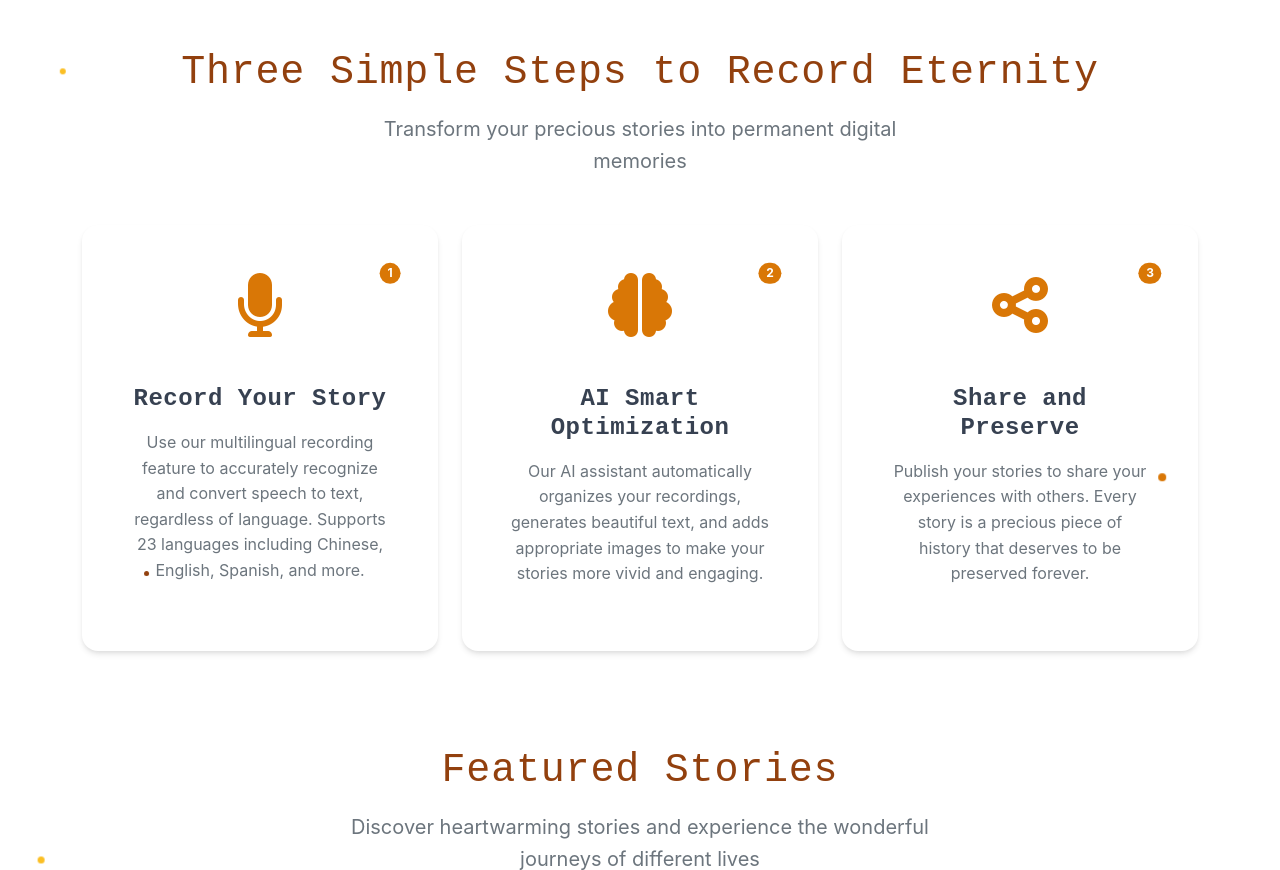
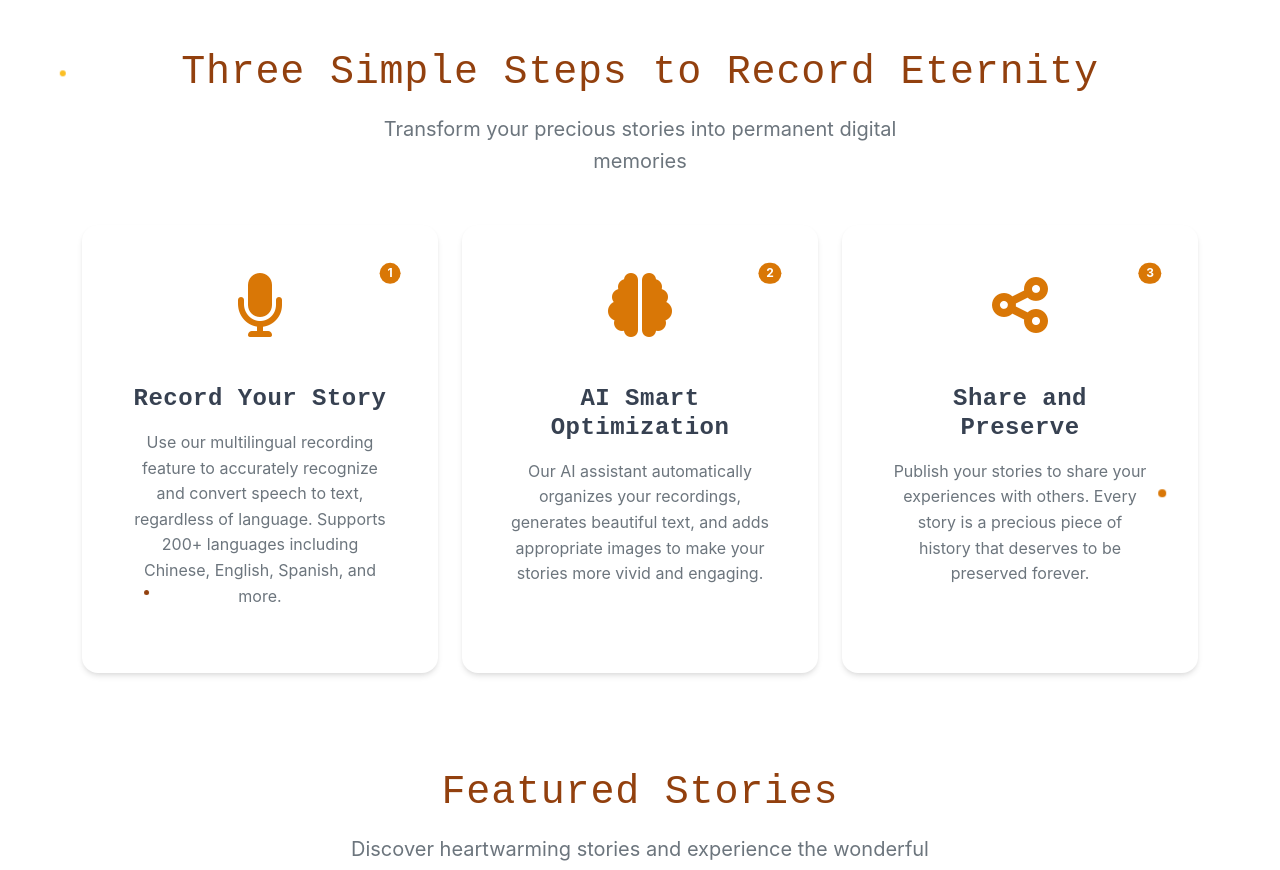
Before and after one commit to liyxianren/ai_story, a Flask app: page / in a window 1280 px wide. Shown: the part 612-1482 px from the top of the page. Run offline with Flask 3, Linux system fonts and the light colour scheme; data that the repository does not hold is empty; parts of the project's set-up code (start-up, migrations or seed data) failed here and were passed over.

Commit message:
Update language support from 23 to 200+ languages in index.html
🤖 Generated with [Claude Code](https://claude.com/claude-code)

Co-Authored-By: Claude <noreply@anthropic.com>

```diff
--- a/templates/index.html
+++ b/templates/index.html
@@ -485,7 +485,7 @@ echoverse
                         Record Your Story
                     </h4>
                     <p class="text-muted">
-                        Use our multilingual recording feature to accurately recognize and convert speech to text, regardless of language. Supports 23 languages including Chinese, English, Spanish, and more.
+                        Use our multilingual recording feature to accurately recognize and convert speech to text, regardless of language. Supports 200+ languages including Chinese, English, Spanish, and more.
                     </p>
                 </div>
             </div>
```
